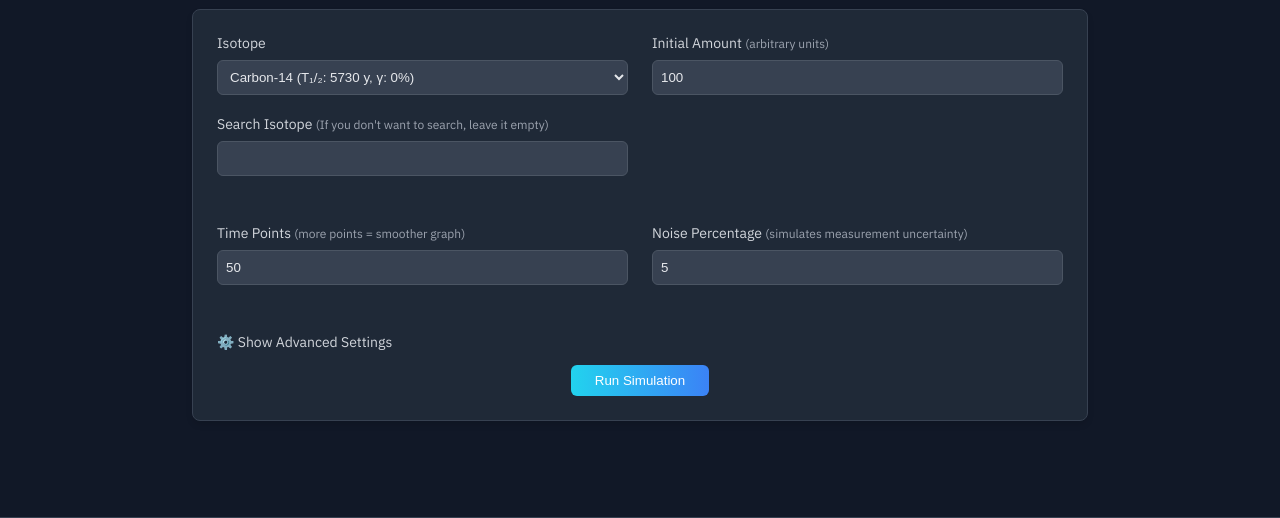
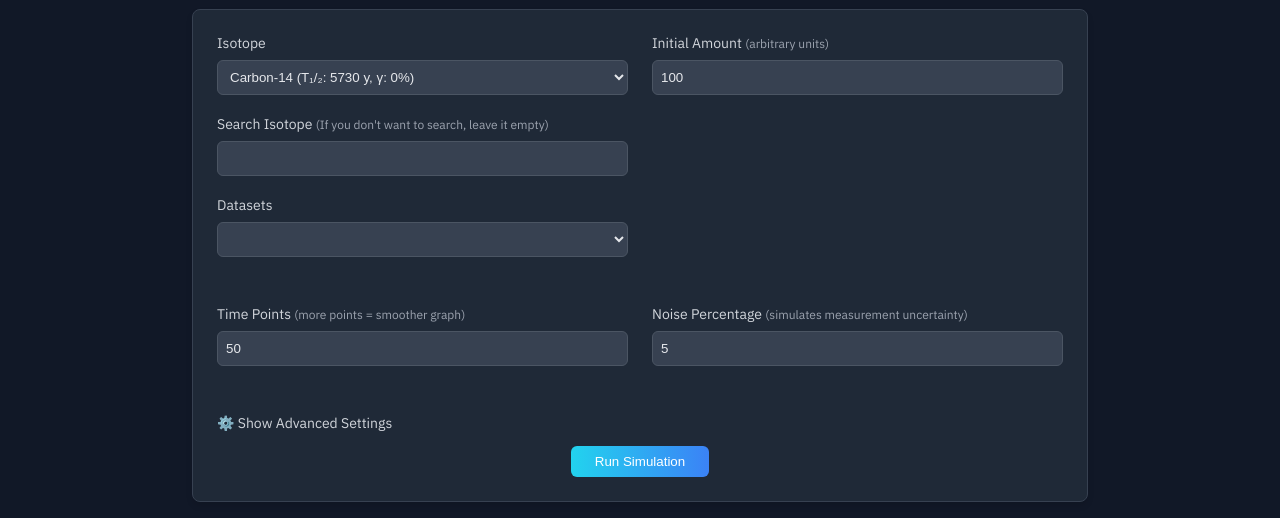
Before and after one commit to katerib/radioactive-decay-sim, a Flask app: page / in a window 1280 px wide. Shown: the part 194-712 px from the top of the page. Run offline with Flask 3, Linux system fonts and the light colour scheme; lists and menus that the app fills with data are empty.

Commit message:
Refactor isotope search function and enhance dataset handling in simulation

```diff
--- a/app/api_client.py
+++ b/app/api_client.py
@@ -74,8 +74,8 @@ def parse_decay_data(html_content):
     return datasets
 
 
-def SearchIsotope(name):
-    url = f'https://www.nndc.bnl.gov/nudat3/decaysearchdirect.jsp?nuc={name}&unc=NDS'
+def SearchIsotope(isotope_name):
+    url = f'https://www.nndc.bnl.gov/nudat3/decaysearchdirect.jsp?nuc={isotope_name}&unc=NDS'
     response = requests.get(url)
     if response.status_code == 200:
         return parse_decay_data(response.text)
--- a/app/routes.py
+++ b/app/routes.py
@@ -48,8 +48,9 @@ def simulate():
     graph = data['checkedBoxes']
     isotope_search = data['isotope_search']
 
+    parsed_data = {}
+
     if isotope_search != '':
-        parsed_data = {}
         isotope_data = SearchIsotope(isotope_search)
 
         for i, entry in enumerate(isotope_data):
@@ -78,8 +79,6 @@ def simulate():
                     }
                 ]
             }
-
-        parsed_data = json.dumps(parsed_data, indent = 4)
 
     max_time = isotope.half_life * 4
     time_pts = np.linspace(0, max_time, time_points)
@@ -115,7 +114,8 @@ def simulate():
 
     return jsonify({
         'plot': plot_url,
-        'data': data_points
+        'data': data_points,
+        'datasets': parsed_data
     })
 
 @main_bp.route('/about')
--- a/app/static/js/main.js
+++ b/app/static/js/main.js
@@ -138,6 +138,7 @@ async function handleSimulationSubmit(e) {
     }
 
     const result = await response.json();
+    updateDatasetSelection(result.datasets);
     updateSimulationResults(result);
   } catch (error) {
     console.error("Error:", error);
@@ -145,6 +146,32 @@ async function handleSimulationSubmit(e) {
   } finally {
     submitButton.disabled = false;
     submitButton.innerHTML = "Run Simulation";
+  }
+}
+
+function updateDatasetSelection(datasets) {
+  const datasetSelect = document.getElementById("datasets");
+
+  // Clear existing options
+  datasetSelect.innerHTML = "";
+
+  // Check if datasets is empty
+  if (Object.keys(datasets).length === 0) {
+    const option = document.createElement("option");
+    option.value = "";
+    option.textContent = "No datasets available";
+    option.disabled = true;
+    option.selected = true;
+    datasetSelect.appendChild(option);
+    return;
+  }
+
+  // Iterate over the datasets object
+  for (const [id, data] of Object.entries(datasets)) {
+    const option = document.createElement("option");
+    option.value = id;
+    option.textContent = `Dataset ${id} - Half-Life: ${data.isotope_data[0].half_life} ${data.isotope_data[0].unit}`;
+    datasetSelect.appendChild(option);
   }
 }
 
--- a/app/templates/index.html
+++ b/app/templates/index.html
@@ -11,24 +11,39 @@
         <div class="form-group">
           <label for="isotope">Isotope</label>
           <select id="isotope" name="isotope">
-              {% for id, isotope in isotopes.items() %}
-                {% if id != 'custom' %}
+            {% for id, isotope in isotopes.items() %} {% if id != 'custom' %}
             <option value="{{ id }}">
-                    {{ isotope.name }} (T₁/₂: {{ isotope.half_life }} {{ isotope.half_life_unit }}, γ: {{ isotope.gamma_emission_probability }}%)
+              {{ isotope.name }} (T₁/₂: {{ isotope.half_life }} {{
+              isotope.half_life_unit }}, γ: {{
+              isotope.gamma_emission_probability }}%)
             </option>
-                {% endif %}
-              {% endfor %}
+            {% endif %} {% endfor %}
             <option value="custom">Custom Isotope</option>
           </select>
 
-            <div id="customIsotopeFields" style="display: none;">
+          <div id="customIsotopeFields" style="display: none">
             <label for="custom_name" style="margin-top: 15px">Name</label>
-              <input type="text" id="custom_name" name="custom_name" placeholder="e.g., Custom-123" />
+            <input
+              type="text"
+              id="custom_name"
+              name="custom_name"
+              placeholder="e.g., Custom-123"
+            />
 
-              <label for="custom_half_life" style="margin-top: 15px">Half-Life Value</label>
-              <input type="number" id="custom_half_life" name="custom_half_life" min="0.000001" step="0.000001" />
+            <label for="custom_half_life" style="margin-top: 15px"
+              >Half-Life Value</label
+            >
+            <input
+              type="number"
+              id="custom_half_life"
+              name="custom_half_life"
+              min="0.000001"
+              step="0.000001"
+            />
 
-              <label for="custom_half_life_unit" style="margin-top: 15px">Half-Life Unit</label>
+            <label for="custom_half_life_unit" style="margin-top: 15px"
+              >Half-Life Unit</label
+            >
             <select id="custom_half_life_unit" name="custom_half_life_unit">
               <option value="s">Seconds</option>
               <option value="d">Days</option>
@@ -39,14 +54,42 @@
               Gamma Emission Probability (%)
               <span class="label-hint">(0-100)</span>
             </label>
-              <input type="number" id="custom_gamma" name="custom_gamma" min="0" max="100" step="0.1" value="0" />
+            <input
+              type="number"
+              id="custom_gamma"
+              name="custom_gamma"
+              min="0"
+              max="100"
+              step="0.1"
+              value="0"
+            />
           </div>
 
           <label for="isotope_search" style="margin-top: 20px">
             Search Isotope
-              <span class="label-hint">(If you don't want to search, leave it empty)</span>
+            <span class="label-hint"
+              >(If you don't want to search, leave it empty)</span
+            >
           </label>
-            <input type="string" id="isotope_search" name="isotope_search" value="" />
+          <input
+            type="string"
+            id="isotope_search"
+            name="isotope_search"
+            value=""
+          />
+
+          <div id="dataset-container" style="margin-top: 20px">
+            <!-- Dataset dropdown -->
+            <label for="datasets">Datasets</label>
+            <select id="datasets" name="datasets">
+              <!-- Options will be populated dynamically -->
+            </select>
+
+            <!-- Container for gamma emission dropdowns -->
+            <div id="gamma-container">
+              <!-- Gamma emission dropdowns will be populated dynamically -->
+            </div>
+          </div>
         </div>
         <div class="form-group">
           <label for="initial_amount">
@@ -98,10 +141,21 @@
           <span class="settings-icon">⚙️</span>
           <span class="settings-text">Show Advanced Settings</span>
         </p>
-          <div class="settings-content" id="settingsContent" style="display: none;">
-            <p class="settings-text">Select data series to display them on the plot:</p>
+        <div
+          class="settings-content"
+          id="settingsContent"
+          style="display: none"
+        >
+          <p class="settings-text">
+            Select data series to display them on the plot:
+          </p>
           <label class="checkbox-container">
-              <input type="checkbox" id="show_remaining" name="remaining" checked />
+            <input
+              type="checkbox"
+              id="show_remaining"
+              name="remaining"
+              checked
+            />
             <span class="checkmark"></span>
             Remaining Material
           </label>
@@ -116,7 +170,12 @@
             Gamma Decay
           </label>
           <label class="checkbox-container">
-              <input type="checkbox" id="show_first_half_life" name="hl" checked />
+            <input
+              type="checkbox"
+              id="show_first_half_life"
+              name="hl"
+              checked
+            />
             <span class="checkmark"></span>
             First Half-Life
           </label>
```
Lines whose indentation alone changed are shown as unchanged.
